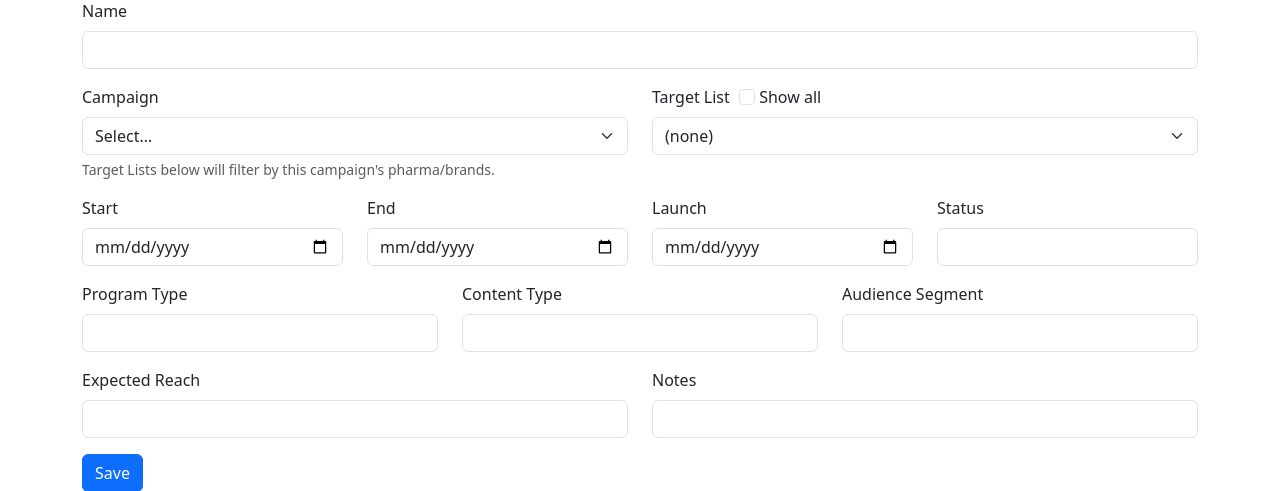
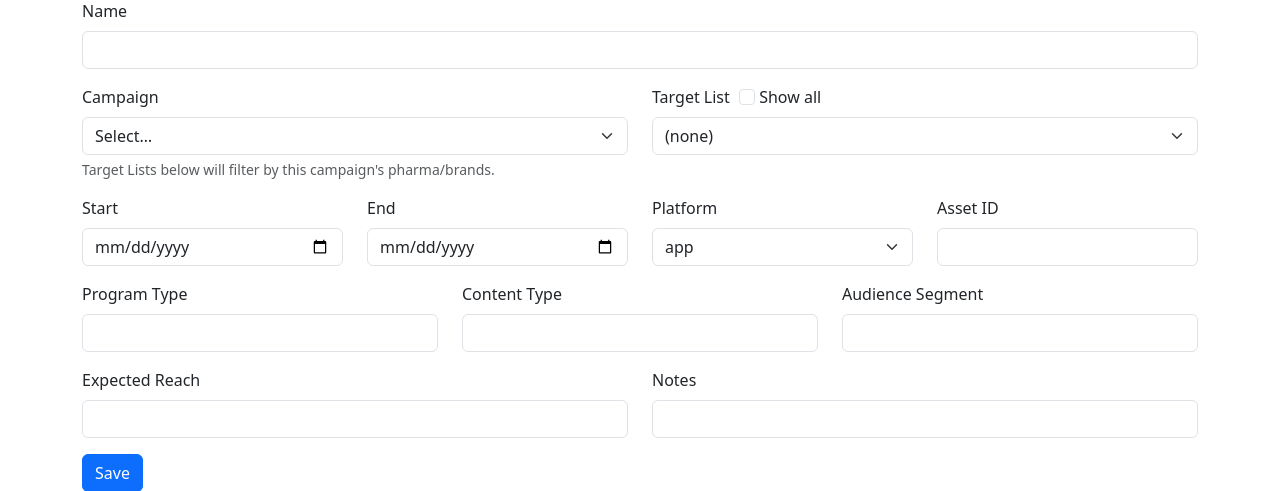
Before and after one commit to willoutcault/campaign-tracker-4.0, a Flask app: page /programs/create in a window 1280 px wide. Shown: the part 123-614 px from the top of the page. Run offline with Flask 3, Linux system fonts and the light colour scheme.

Commit message:
add asset id and platform to programs

```diff
--- a/app/models.py
+++ b/app/models.py
@@ -53,6 +53,9 @@ class Program(db.Model):
     name = db.Column(db.String(200), nullable=False)
     campaign_id = db.Column(db.Integer, db.ForeignKey('campaign.id'), nullable=False)
     target_list_id = db.Column(db.Integer, db.ForeignKey('target_list.id'), nullable=True)
+    platform = db.Column(db.String(200), nullable=False)
+    asset_id = db.Column(db.String(200), nullable=False)
+
     campaign = db.relationship('Campaign', backref=db.backref('programs', lazy=True))
     target_list = db.relationship('TargetList', backref=db.backref('programs', lazy=True))
 
--- a/app/routes/campaigns_programs.py
+++ b/app/routes/campaigns_programs.py
@@ -241,6 +241,8 @@ def edit_program(program_id):
         program.name = request.form.get("name","").strip()
         program.campaign_id = request.form.get("campaign_id", type=int)
         program.target_list_id = request.form.get("target_list_id", type=int)
+        program.platform = request.form.get("platform", type=str)
+        program.asset_id = request.form.get("asset_id", type=str)
         db.session.commit()
         nxt = request.form.get("next") or request.args.get("next")
         if nxt:
--- a/app/templates/programs/form.html
+++ b/app/templates/programs/form.html
@@ -34,10 +34,29 @@
     </div>
   </div>
   <div class="row">
-    <div class="col-md-3 mb-3"><label class="form-label">Start</label><input class="form-control" type="date" name="start_date" value="{{ program.start_date if program and program.start_date else '' }}"></div>
-    <div class="col-md-3 mb-3"><label class="form-label">End</label><input class="form-control" type="date" name="end_date" value="{{ program.end_date if program and program.end_date else '' }}"></div>
-    <div class="col-md-3 mb-3"><label class="form-label">Launch</label><input class="form-control" type="date" name="launch_date" value="{{ program.launch_date if program and program.launch_date else '' }}"></div>
-    <div class="col-md-3 mb-3"><label class="form-label">Status</label><input class="form-control" type="text" name="status" value="{{ program.status if program else '' }}"></div>
+    <div class="col-md-3 mb-3">
+      <label class="form-label">Start</label>
+      <input class="form-control" type="date" name="start_date" value="{{ program.start_date if program and program.start_date else '' }}">
+    </div>
+    <div class="col-md-3 mb-3">
+      <label class="form-label">End</label>
+      <input class="form-control" type="date" name="end_date" value="{{ program.end_date if program and program.end_date else '' }}">
+    </div>
+    <div class="col-md-3 mb-3">
+      <label class="form-label" for="platform">Platform</label>
+      <select class="form-select" id="platform" name="platform">
+        {% set platforms = ['app', 'cmd', 'dx'] %}
+        {% for opt in platforms %}
+          <option value="{{ opt }}" {% if program.platform == opt %}selected{% endif %}>
+            {{ opt }}
+          </option>
+        {% endfor %}
+      </select>
+    </div>
+    <div class="col-md-3 mb-3">
+      <label class="form-label">Asset ID</label>
+      <input class="form-control" type="text" name="asset_id" value="{{ program.asset_id if program and program.asset_id else '' }}">
+    </div>
   </div>
   <div class="row">
     <div class="col-md-4 mb-3"><label class="form-label">Program Type</label><input class="form-control" type="text" name="program_type" value="{{ program.program_type if program else '' }}"></div>
--- a/migrations/env.py
+++ b/migrations/env.py
@@ -16,7 +16,7 @@ if not DATABASE_URL or DATABASE_URL.strip() == "":
     # attempt to use instance/app.db relative path
     instance_path = os.path.join(os.getcwd(), "instance")
     os.makedirs(instance_path, exist_ok=True)
-    db_path = os.path.join(instance_path, "app.db")
+    db_path = os.path.join(instance_path, "app.sqlite")
     DATABASE_URL = f"sqlite:///{db_path}".replace('\\','/')
 
 def run_migrations_offline():
```
Also changed, not shown: migrations/versions/0003_program_plat_asset.py (added, +23 -0 lines), migrations/script.py.mako (added).
